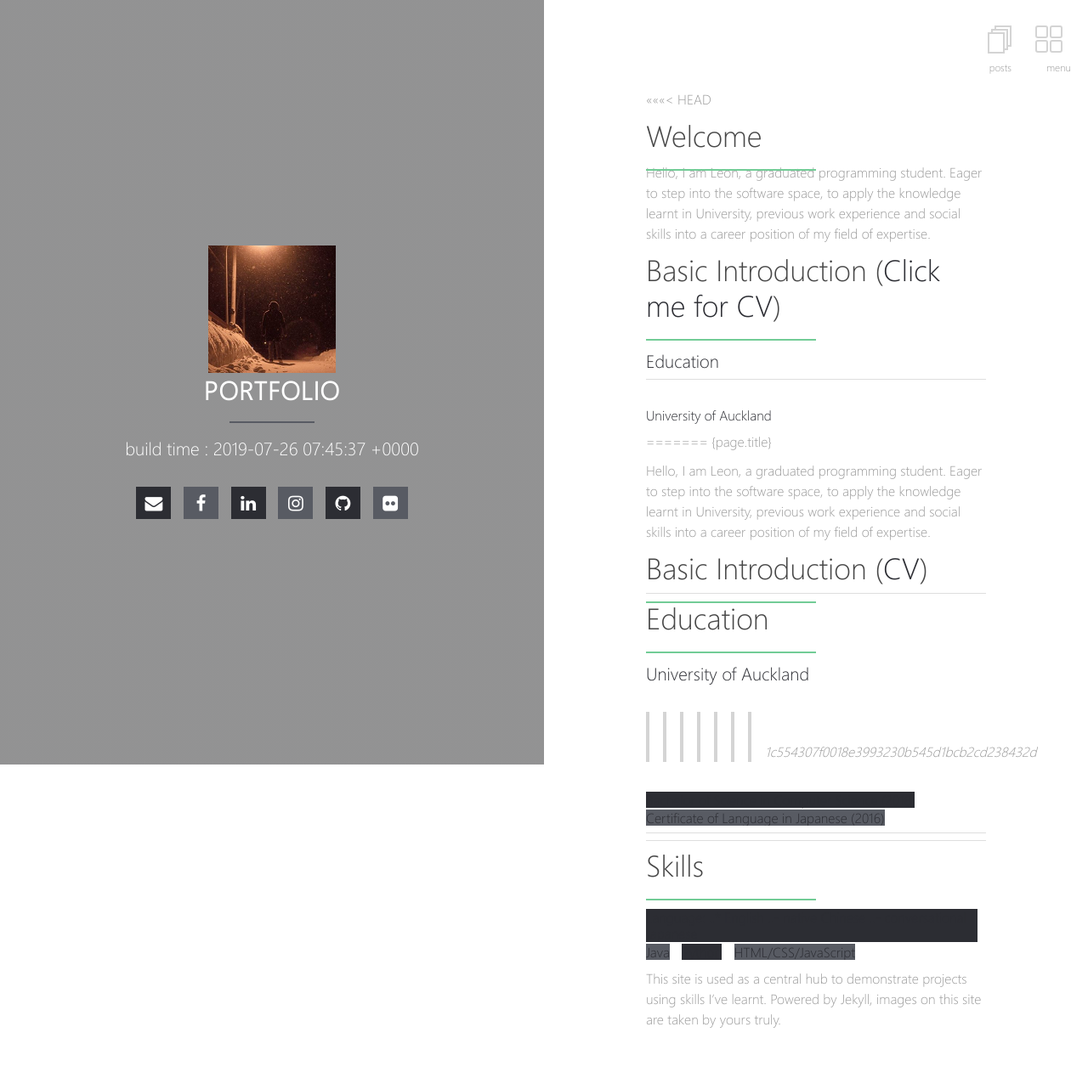
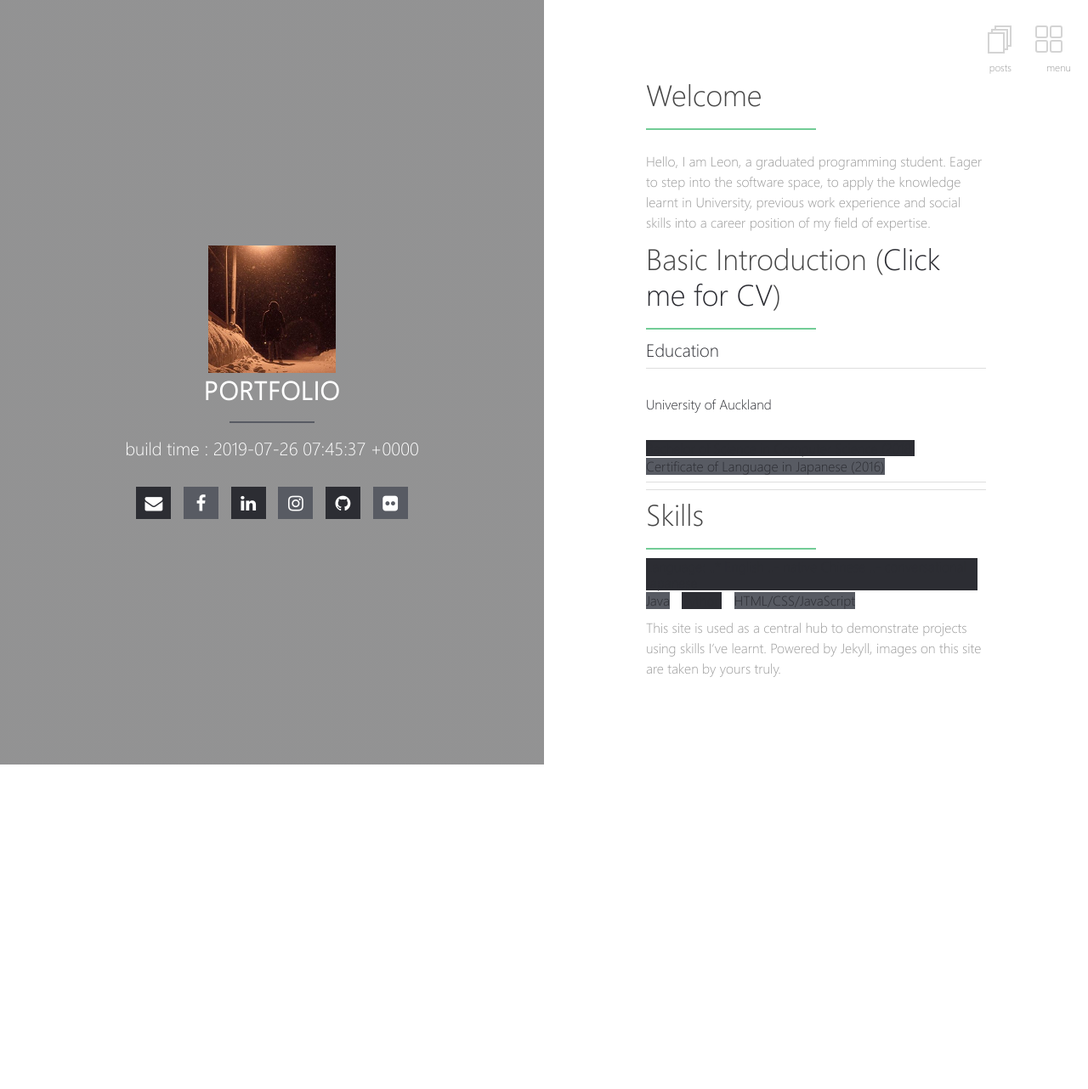
Before and after one commit to clearlyjustmayo/Portfolio, a Jekyll site: the page built from index.md, in a window 1280 px wide. Shown: the whole page at 85% size. Built offline with Jekyll 4.4.1, drawn with Linux system fonts in a browser that asks for light colours; comment, search, counter and statistics services are not loaded; after the commit the page ends 900 px from its top, so only the background shows below that.

Commit message:
hotfix 0.1.0

```diff
--- a/index.md
+++ b/index.md
@@ -3,7 +3,6 @@ layout: home
 title: Welcome
 ---
 
-<<<<<<< HEAD
 # {{ page.title }}
 
 Hello, I am Leon, a graduated programming student. Eager to step into the software space, to apply the knowledge learnt in University, previous work experience and social skills into a career position of my field of expertise.
@@ -15,19 +14,6 @@ Hello, I am Leon, a graduated programming student. Eager to step into the softwa
 ---
 
 #### University of Auckland
-=======
-{page.title}
-
-Hello, I am Leon, a graduated programming student. Eager to step into the software space, to apply the knowledge learnt in University, previous work experience and social skills into a career position of my field of expertise.
-
-## Basic Introduction ([CV][cv])
-
----
-
-## Education
-
-### University of Auckland
->>>>>>> 1c554307f0018e3993230b545d1bcb2cd238432d
 
 +	Bachelor of Science in Computer Science (2018)
 +	Certificate of Language in Japanese (2016)
```
